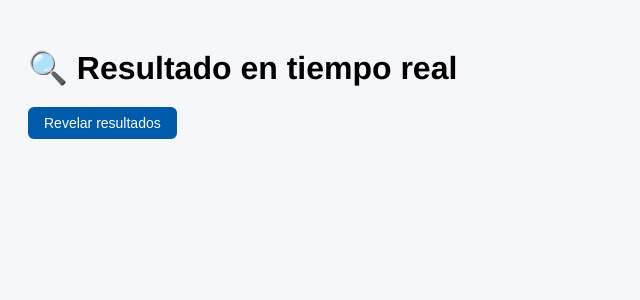
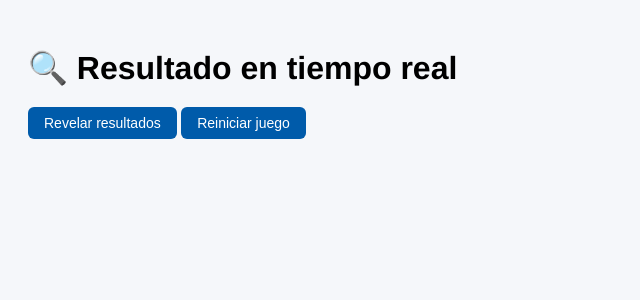
Before and after one commit to julietabuchaillot/stellantis-pases, a Flask app: page /revelar in a window 1280 px wide. Shown: the top 300 px of the page, without its empty margins (0-640 px from the left). Run offline with Flask 3, Linux system fonts and the light colour scheme.

Commit message:
Agregando boton de reiniciar juego

```diff
--- a/templates/revelar_ws.html
+++ b/templates/revelar_ws.html
@@ -97,6 +97,7 @@
 <body>
   <h1>🔍 Resultado en tiempo real</h1>
   <button onclick="disparar()">Revelar resultados</button>
+  <button onclick="reiniciar()">Reiniciar juego</button>
 
   <div id="resultados"></div>
   <div id="resultados-secundarios"></div>
@@ -248,6 +249,14 @@
       html += `</ul>`;
       destino.innerHTML = html;
     }
+
+    async function reiniciar() {
+  if (confirm("¿Estás seguro de reiniciar el juego?")) {
+    await fetch("/reiniciar");
+    location.reload();
+  }
+}
+
   </script>
 </body>
 </html>
```
